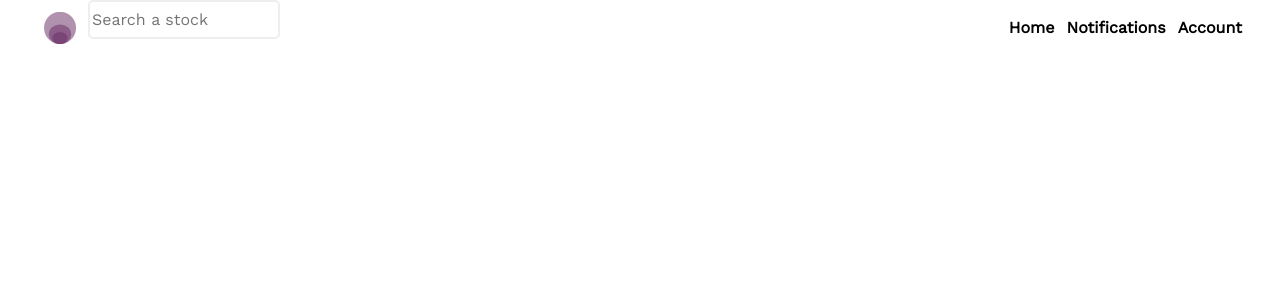
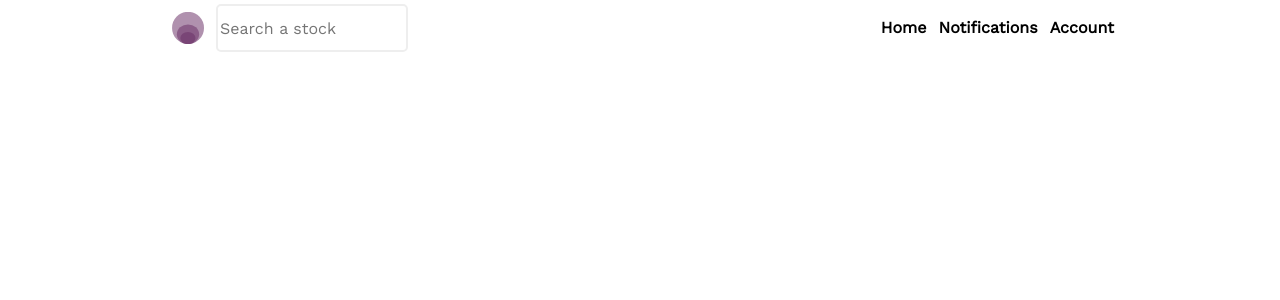
Before and after one commit to mixinmatch/stock-trading-board, a React (Create React App) app: page / in a window 1280 px wide. Shown: the top 300 px of the page. Built offline with nearby package versions, Linux system fonts and the light colour scheme.

Commit message:
Increase input box

```diff
--- a/src/components/HeaderBar.js
+++ b/src/components/HeaderBar.js
@@ -23,7 +23,7 @@ const HeaderBar = ({handler, renderSearch, setRenderSearch}) => {
             <div className="header-bar">
                 <div className="logo-and-search">
                 <img src={"img/logo2.svg"} style={{padding:'12px'}}/>
-                    <div>
+                    <div style={{  alignSelf:"center"}}>
                             <input className="header-bar-search" type="text" placeholder="Search a stock" onInput={onSearchChange} />
                             {
                                 renderSearch && text && <SearchResults query={text} handl={handler} />
--- a/src/index.css
+++ b/src/index.css
@@ -22,7 +22,7 @@ code {
   display: flex;
   margin-left: auto;
   margin-right: auto;
-  max-width: 95%;
+  max-width: 75%;
   justify-content: space-between;
 }
 
@@ -36,7 +36,7 @@ code {
   -webkit-appearance: none;
   -moz-appearance: none;
   border: 2px solid #eee;
-  height: 70%;
+  height: 48px;
   width: 15vw;
 }
 
```
